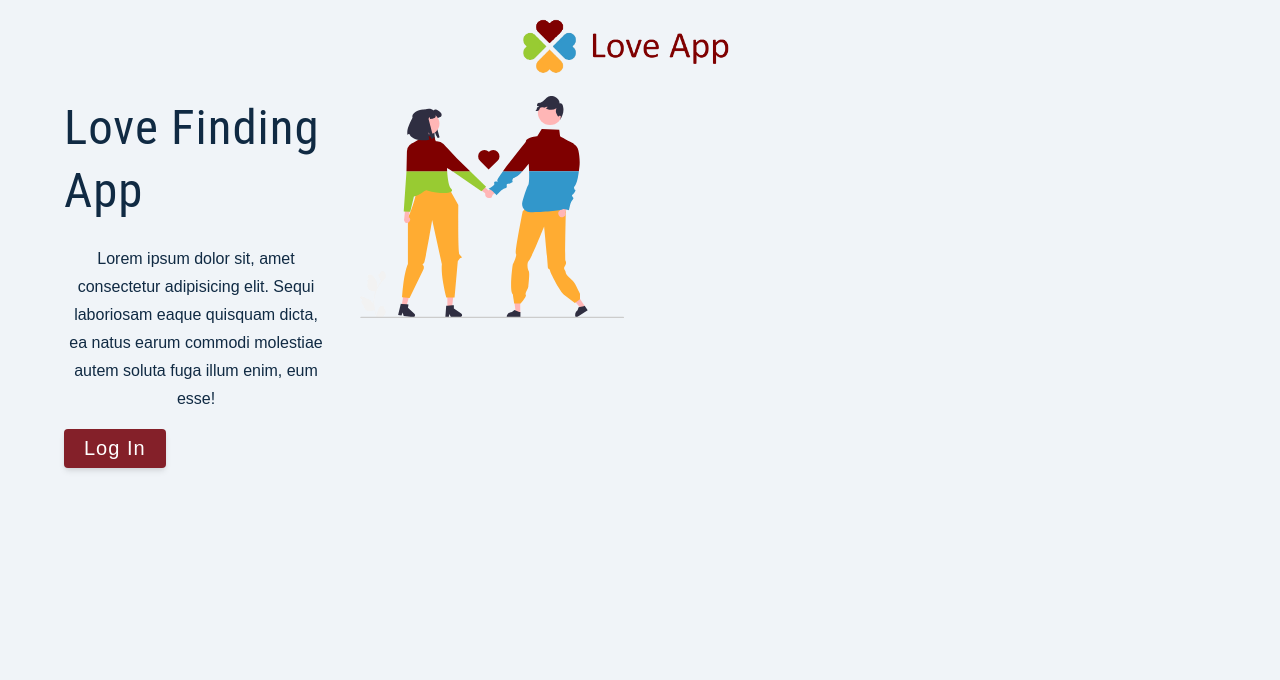
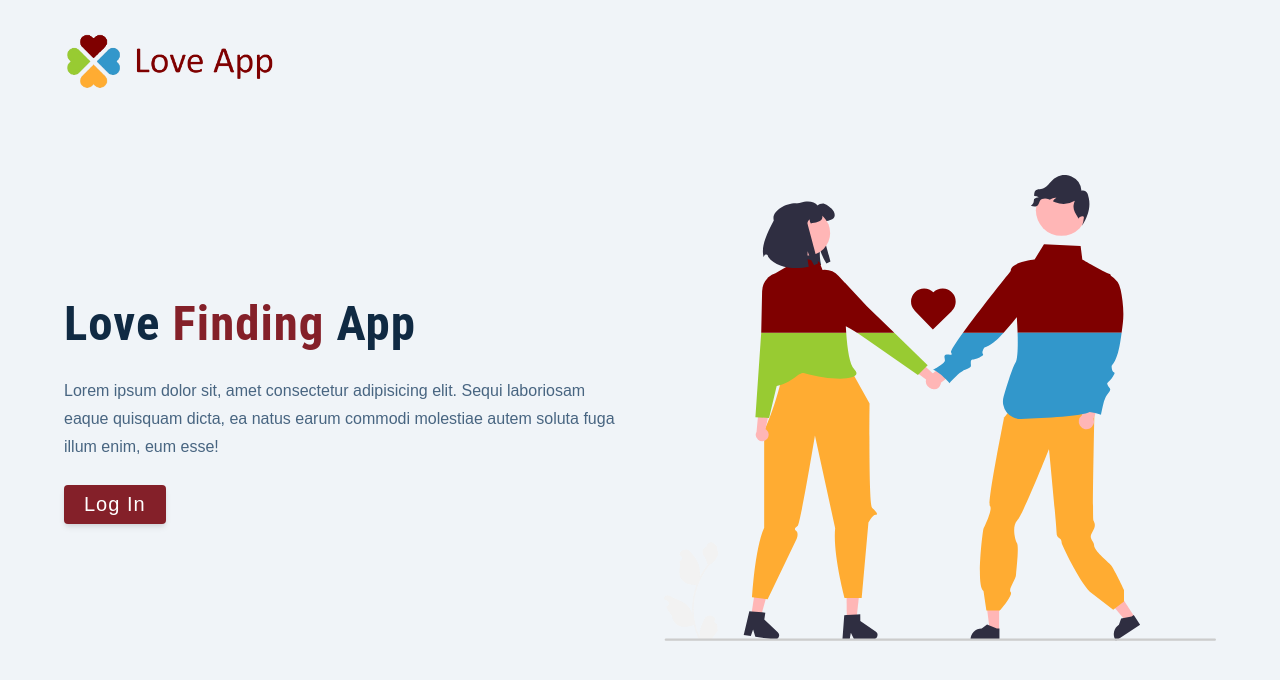
Before and after one commit to obrm/react-demo-dating-app, a React (Create React App) app: page / in a window 1280 px wide. Shown: the top 680 px of the page. Built offline with nearby package versions, Linux system fonts and the light colour scheme.

Commit message:
refactoring

```diff
--- a/src/App.js
+++ b/src/App.js
@@ -1,17 +1,16 @@
 import { useState, useEffect } from 'react';
 
+import { PAGES } from './constants';
 import { MainPage, Landing, Login } from './pages';
 
 import './styles/App.css'
-
-const pagesArr = ['landing', 'login', 'main'];
 
 const userData = localStorage.getItem('userData') ? JSON.parse(localStorage.getItem('userData')) : null;
 
 const App = () => {
   const [page, setPage] = useState('landing');
 
-  const [landing, login, main] = pagesArr;
+  const [landing, login, main] = PAGES;
 
   useEffect(() => {
     if (!userData) {
@@ -25,7 +24,7 @@ const App = () => {
     case landing:
       return <Landing setPage={setPage} />;
     case login:
-      return <Login />;
+      return <Login setPage={setPage} />;
     case main:
       return <MainPage setPage={setPage} />;
     default:
--- /dev/null
+++ b/src/constants/index.js
@@ -0,0 +1 @@
+export const PAGES = ['landing', 'login', 'main'];
--- a/src/pages/Landing.js
+++ b/src/pages/Landing.js
@@ -1,6 +1,10 @@
+import { PAGES } from '../constants';
+
 import main from '../assets/images/main.svg';
-import Wrapper from '../styles/styled/LoginPage';
+import Wrapper from '../styles/styled/LandingPage';
 import { Logo } from '../components';
+
+const [, login] = PAGES;
 
 const Landing = ({ setPage }) => {
   return (
@@ -16,7 +20,7 @@ const Landing = ({ setPage }) => {
           <p>
             Lorem ipsum dolor sit, amet consectetur adipisicing elit. Sequi laboriosam eaque quisquam dicta, ea natus earum commodi molestiae autem soluta fuga illum enim, eum esse!
           </p>
-          <button onClick={() => setPage('login')} className='btn btn-hero'>
+          <button onClick={() => setPage(login)} className='btn btn-hero'>
             Log In
           </button>
         </div>
--- a/src/pages/Login.js
+++ b/src/pages/Login.js
@@ -1,6 +1,8 @@
 import { useState } from "react";
 
 import { validateEmail } from './../utils/validateEmail';
+import { PAGES } from '../constants';
+
 import { Logo, FormRow, Modal } from '../components';
 import Wrapper from '../styles/styled/LoginPage';
 
@@ -10,14 +12,16 @@ const initialState = {
   password: '',
 };
 
-const Login = () => {
+const [landing] = PAGES;
+
+const Login = ({ setPage }) => {
   const [values, setValues] = useState(initialState);
   const [isLoading, setIsLoading] = useState(false);
   const [isError, setIsError] = useState(false);
   const [errorMessage, setErrorMessage] = useState([]);
   const [nameError, setNameError] = useState(false);
   const [emailError, setEmailError] = useState(false);
-  const [passwordError, setPasswordError] = useState(false)
+  const [passwordError, setPasswordError] = useState(false);
 
   const handleChange = (e) => {
     const name = e.target.name;
@@ -87,7 +91,6 @@ const Login = () => {
     <Wrapper className='full-page'>
       <form className='form' onSubmit={onSubmit}>
         <Logo />
-        <h3>{values.isMember ? 'Login' : 'Login'}</h3>
         {/* name field */}
         {!values.isMember && (
           <FormRow
@@ -117,6 +120,9 @@ const Login = () => {
         <button type='submit' className='btn btn-block' disabled={isLoading}>
           {isLoading ? 'loading...' : 'Log In'}
         </button>
+        <button className='btn btn-block btn-light mt' onClick={() => setPage(landing)}>
+          Back
+        </button>
       </form>
       {isError && <Modal
         closeModal={closeModal}
--- a/src/pages/MainPage.js
+++ b/src/pages/MainPage.js
@@ -1,19 +1,22 @@
 import { useState, useEffect } from 'react';
+
+import { PAGES } from '../constants';
 
 import Wrapper from '../styles/styled/MainPage';
 import { Navbar, UsersList } from './../components';
 
 import data from '../data';
 
-const userData = JSON.parse(localStorage.getItem('userData'));
+const [landing] = PAGES;
+const userDate = JSON.parse(localStorage.getItem('userData'));
 
 const MainPage = ({ setPage }) => {
-  const [user, setUser] = useState(userData);
+  const [user, setUser] = useState(userDate);
   const [users, setUsers] = useState(data);
 
   useEffect(() => {
     if (!user) {
-      setPage('landing');
+      setPage(landing);
     }
   }, [setPage, user]);
 
--- a/src/styles/styled/LoginPage.js
+++ b/src/styles/styled/LoginPage.js
@@ -24,6 +24,17 @@ const Wrapper = styled.section`
   .btn {
     margin-top: 1rem;
   }
+
+  .btn-light {
+    background: var(--white);
+    color: var(--red-dark);
+  }
+
+  .btn-light:hover {
+    background: var(--grey-50);
+    color: var(--black);
+  }
+
   .member-btn {
     background: transparent;
     border: transparent;
```
Also changed, not shown: src/styles/App.css (line endings or trailing spaces).
